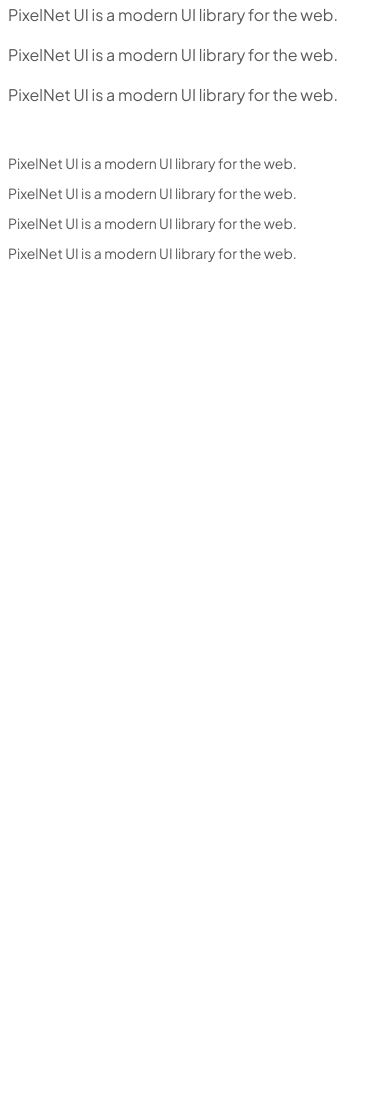
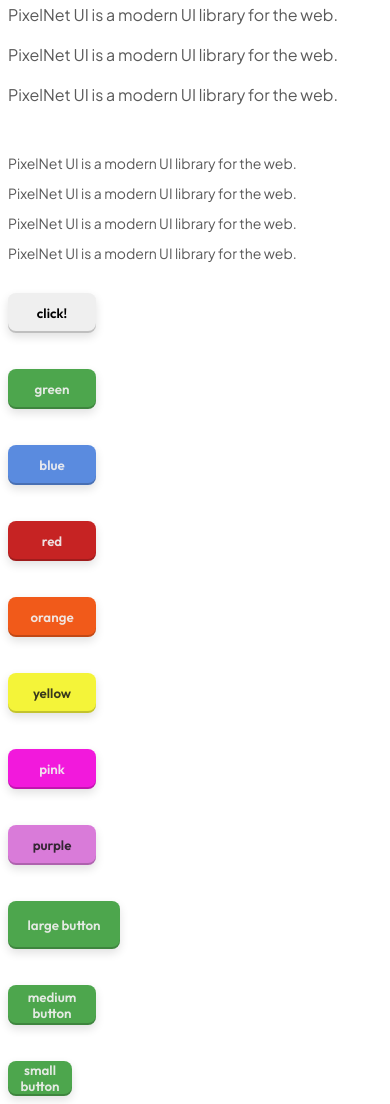
Before and after one commit to abbasali-code/PixelNet-UI, a plain HTML site: page PN-Lang/PN-EN/PixelNet-demo.html in a window 390 px wide. Shown: the part 878-1982 px from the top of the page. Before the commit the page ends 1153 px from the top, so only its background shows below. Drawn offline with Linux system fonts and the light colour scheme.

Commit message:
Add button system and typography styles
Added the core PixelNet UI typography and button system, including custom fonts, color shades, heading and paragraph styles, responsive button sizes, color variants, hover and active states, and 3D button effects.

```diff
--- a/PN-Lang/PN-EN/PixelNet-demo.html
+++ b/PN-Lang/PN-EN/PixelNet-demo.html
@@ -36,7 +36,39 @@
     <p class="p-sm">PixelNet UI is a modern UI library for the web.</p>
     <p class="p-sm">PixelNet UI is a modern UI library for the web.</p>
     <p class="p-sm">PixelNet UI is a modern UI library for the web.</p>
+    <br/>
 
+    <button class="btn">click!</button>
+    <br/>
+    <br/>
+    <button class="btn btn-green">green</button>
+    <br/>
+    <br/>
+    <button class="btn btn-blue">blue</button>
+    <br/>
+    <br/>
+    <button class="btn btn-red">red</button>
+    <br/>
+    <br/>
+    <button class="btn btn-orange">orange</button>
+    <br/>
+    <br/>
+    <button class="btn btn-yellow">yellow</button>
+    <br/>
+    <br/>
+    <button class="btn btn-pink">pink</button>
+    <br/>
+    <br/>
+    <button class="btn btn-purple">purple</button>
+    <br/>
+    <br/>
+    <button class="btn btn-green b-lg">large button</button>
+    <br/>
+    <br/>
+    <button class="btn btn-green b-md">medium button</button>
+    <br/>
+    <br/>
+    <button class="btn btn-green b-sm">small button</button>
 </body>
 
 </html>
--- a/PN-Lang/PN-EN/PixelNet-mian-style.css
+++ b/PN-Lang/PN-EN/PixelNet-mian-style.css
@@ -17,13 +17,42 @@
 }
 :root{
     /* PN-COLORS */
+    /* PN-COLOR SHADES */
+
+    /* Green */
+    --pn-green-light: rgba(105, 190, 105, 0.808);
     --pn-green: rgba(35, 145, 35, 0.808);
+    --pn-green-dark: rgba(20, 95, 20, 0.808);
+
+    /* Blue */
+    --pn-blue-light: rgba(95, 150, 235, 0.712);
     --pn-blue: rgba(25, 93, 211, 0.712);
+    --pn-blue-dark: rgba(15, 55, 135, 0.712);
+
+    /* Red */
+    --pn-red-light: rgba(235, 90, 90, 0.904);
     --pn-red: rgba(193, 13, 13, 0.904);
+    --pn-red-dark: rgba(125, 8, 8, 0.904);
+
+    /* Yellow */
+    --pn-yellow-light: rgba(255, 255, 125, 0.897);
     --pn-yellow: rgba(243, 243, 35, 0.897);
+    --pn-yellow-dark: rgba(180, 180, 10, 0.897);
+
+    /* Orange */
+    --pn-orange-light: rgba(255, 145, 90, 0.947);
     --pn-orange: rgba(241, 81, 13, 0.947);
+    --pn-orange-dark: rgba(170, 50, 8, 0.947);
+
+    /* Purple */
+    --pn-purple-light: rgba(220, 125, 220, 0.646);
     --pn-purple: rgba(197, 52, 197, 0.646);
+    --pn-purple-dark: rgba(130, 30, 130, 0.646);
+
+    /* Pink */
+    --pn-pink-light: rgba(255, 115, 240, 1);
     --pn-pink: rgb(242, 25, 220);
+    --pn-pink-dark: rgba(175, 15, 155, 1);
     --pn-gray: rgba(120, 119, 119, 0.742);
     --pn-black: rgba(22, 22, 22, 0.847);
     --pn-white: rgba(241, 240, 240, 0.916);
@@ -40,6 +69,7 @@
     --pn-text-weight: 400;
     }
 
+    /* PN-TYPOGRAPHY (style) */
 h1 {
     font-family: var(--pn-title-font);
     font-weight: var(--pn-title-weight);
@@ -103,3 +133,119 @@
     color: var(--pn-text-color);
     line-height: 1rem;
 }
+
+    /* PN-BUTTONS */
+.btn{
+    border-radius: 0.5rem;
+    width: 5.5rem;
+    height: 2.5rem;
+    border:none;
+    cursor: pointer;
+    font-family: var(--pn-title-font);
+    font-weight: var(--pn-title-weight);
+    transition: 0.2s;
+    box-shadow:inset 0 -2px 0 rgba(0, 0, 0, 0.2),0 4px 10px rgba(0, 0, 0, 0.12);
+    display: flex;
+    align-items: center;
+    justify-content: center;
+}
+.btn:hover{
+    transform: translateY(-2px);
+    box-shadow: 0 1px 0 var(--pn-black);
+}
+.btn:active {
+    transform: translateY(4px);
+    box-shadow: 0 1px 0 var(--pn-black);
+}
+
+    /* PN-COLOR-BUTTONS */
+.btn-green{
+    color: var(--pn-white);
+    background-color: var(--pn-green);
+}
+.btn-green:hover{
+    background-color: var(--pn-green-dark);
+}
+.btn-green:active{
+    background-color: var(--pn-green-light);
+}
+
+.btn-blue{
+    color: var(--pn-white);
+    background-color: var(--pn-blue);
+}
+.btn-blue:hover{
+    background-color: var(--pn-blue-dark);
+}
+.btn-blue:active{
+    background-color: var(--pn-blue-light);
+}
+
+.btn-red{
+    color: var(--pn-white);
+    background-color: var(--pn-red);
+}
+.btn-red:hover{
+    background-color: var(--pn-red-dark);
+}
+.btn-red:active{
+    background-color: var(--pn-red-light);
+}
+
+.btn-orange{
+    color: var(--pn-white);
+    background-color: var(--pn-orange);
+}
+.btn-orange:hover{
+    background-color: var(--pn-orange-dark);
+}
+.btn-orange:active{
+    background-color: var(--pn-orange-light);
+}
+
+.btn-yellow{
+    color: var(--pn-black);
+    background-color: var(--pn-yellow);
+}
+.btn-yellow:hover{
+    background-color: var(--pn-yellow-dark);
+}
+.btn-yellow:active{
+    background-color: var(--pn-yellow-light);
+}
+
+.btn-pink{
+    color: var(--pn-white);
+    background-color: var(--pn-pink);
+}
+.btn-pink:hover{
+    background-color: var(--pn-pink-dark);
+}
+.btn-pink:active{
+    background-color: var(--pn-pink-light);
+}
+
+.btn-purple{
+    color: var(--pn-black);
+    background-color: var(--pn-purple);
+}
+.btn-purple:hover{
+    background-color: var(--pn-purple-dark);
+}
+.btn-purple:active{
+    background-color: var(--pn-purple-light);
+}
+
+    /* PN-BUTTONS-SIZE */
+.b-lg {
+    width: 7rem;
+    height: 3rem;
+}
+.b-md {
+    width: 5.5rem;
+    height: 2.5rem;
+}
+.b-sm {
+    width: 4rem;
+    height: 2.2rem;
+}
```
